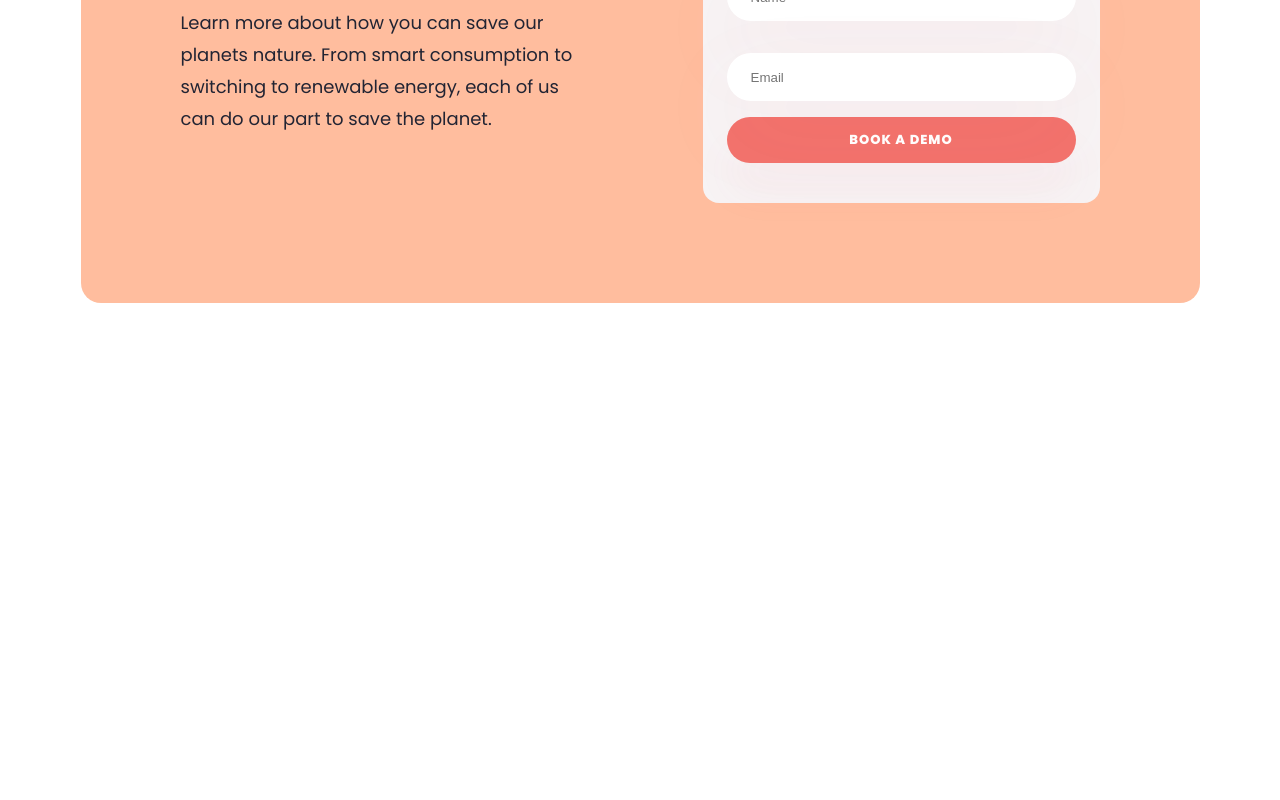
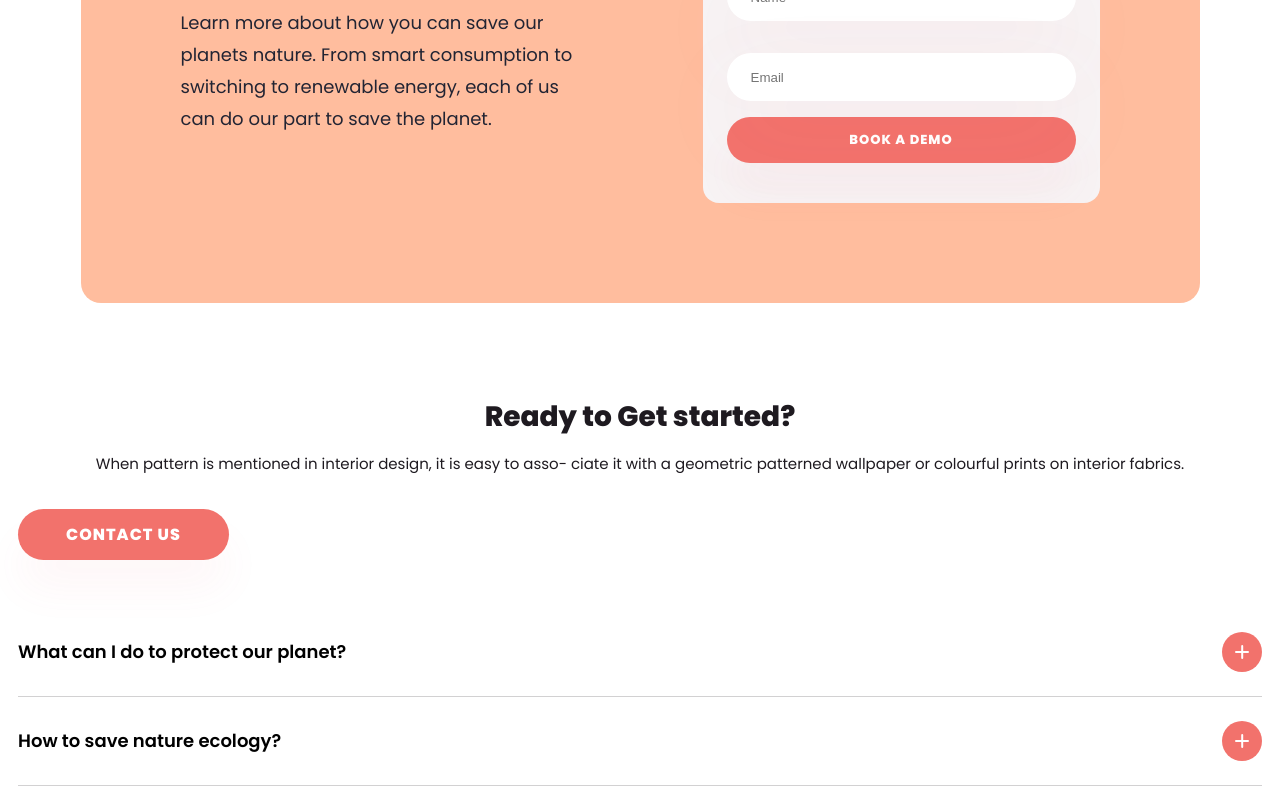
Before and after one commit to onethps/testing-hololabs, a React (Create React App) app: page / in a window 1280 px wide. Shown: the part 1966-2766 px from the top of the page. Before the commit the page ends 2269 px from the top, so only its background shows below. Built offline with nearby package versions, Linux system fonts and the light colour scheme.

Commit message:
✨ feat(contact section):
added contact section

```diff
--- a/src/_app.tsx
+++ b/src/_app.tsx
@@ -1,5 +1,6 @@
 import React from 'react';
 
+import { ContactUs } from './sections/ContactUs/ContactUs';
 import { Header } from './sections/Header/Header';
 import { Hero } from './sections/Hero/Hero';
 import { LogIn } from './sections/LogIn/LogIn';
@@ -12,6 +13,7 @@ const App = () => {
       <Hero />
       <Team />
       <LogIn />
+      <ContactUs />
     </main>
   );
 };
--- a/src/components/Button/Button.module.scss
+++ b/src/components/Button/Button.module.scss
@@ -8,6 +8,8 @@
     box-shadow: 0px 30px 40px rgba(240, 101, 126, 0.05);
     border-radius: 40px;
     font-weight: 700;
+    font-family: "Poppins", sans-serif;
+    letter-spacing: 1px;
 
     @include media(mobile) {
         padding: 13px 48px;
--- /dev/null
+++ b/src/components/Collapse/Collapse.Props.ts
@@ -0,0 +1,6 @@
+import React, { HTMLAttributes } from 'react';
+
+export interface CollapseProps extends HTMLAttributes<HTMLDivElement> {
+  children: React.ReactNode;
+  open: boolean;
+}
--- /dev/null
+++ b/src/components/Collapse/Collapse.module.scss
@@ -0,0 +1,9 @@
+@import "../../styles/variables.scss";
+@import "../../styles/media.scss";
+
+.root {
+    overflow: hidden;
+    transition-property: max-height;
+    transition-timing-function: cubic-bezier(0.4, 0, 0.2, 1);
+    transition-duration: 150ms;
+}
--- /dev/null
+++ b/src/components/Collapse/Collapse.tsx
@@ -0,0 +1,32 @@
+import React from 'react';
+
+import styles from './Collapse.module.scss';
+import { CollapseProps } from './Collapse.Props';
+
+export const Collapse: React.FC<CollapseProps> = ({
+  children,
+  open,
+  className,
+  ...props
+}) => {
+  const [setHeight, setHeightState] = React.useState<string>('0px');
+
+  const ref = React.useRef<HTMLDivElement | null>(null);
+
+  React.useEffect(() => {
+    if (ref.current) {
+      setHeightState(!open ? '0px' : `${ref.current.scrollHeight}px`);
+    }
+  }, [open]);
+
+  return (
+    <div
+      {...props}
+      ref={ref}
+      style={{ maxHeight: `${setHeight}` }}
+      className={`${styles.root} ${className} `}
+    >
+      <div>{children}</div>
+    </div>
+  );
+};
--- /dev/null
+++ b/src/sections/ContactUs/ContactUs.module.scss
@@ -0,0 +1,103 @@
+@import "../../styles/variables.scss";
+@import "../../styles/media.scss";
+
+.root {
+    margin: 100px 0;
+    padding: 0 18px;
+
+    & .wrapper {
+        display: flex;
+        flex-direction: column;
+        align-items: center;
+
+        & .title {
+            font-size: 28px;
+            font-weight: 700;
+        }
+
+        & .description {
+            margin-top: 20px;
+            font-size: 15px;
+            line-height: 175%;
+        }
+
+        & .contactButton {
+            align-self: flex-start;
+            margin-top: 32px;
+            text-transform: uppercase;
+        }
+
+        & .faqBox {
+            margin-top: 48px;
+
+            & .faqItem {
+                border-bottom: 1px solid rgba(30, 26, 32, 0.2);
+                -webkit-background-clip: padding-box; /* for Safari */
+                background-clip: padding-box;
+                padding: 24px 0;
+
+                &:last-child {
+                    // opacity: 0.2;
+                    border-bottom: 1px solid rgba(30, 26, 32, 0.2);
+                    -webkit-background-clip: padding-box; /* for Safari */
+                    background-clip: padding-box;
+                }
+
+                //header collapse
+                & button {
+                    width: 100%;
+                    border: none;
+                    background: none;
+                    //text collapse header
+                    & span {
+                        font-weight: 600;
+                        font-size: 18px;
+                        line-height: 24px;
+                        font-family: "Poppins";
+                        font-style: normal;
+                    }
+
+                    & .headerButton {
+                        display: flex;
+                        justify-content: space-between;
+                        align-items: center;
+
+                        & .buttonWrapper {
+                            background: $bgButtonPrimary;
+                            width: 40px;
+                            height: 40px;
+                            border-radius: 50%;
+                            display: flex;
+                            align-items: center;
+                            justify-content: center;
+                            position: relative;
+
+                            & .plus {
+                                transition: 0.5s all;
+                                transition-property: transform;
+                                transition-timing-function: cubic-bezier(0.4, 0, 0.2, 1);
+                                transition-duration: 150ms;
+                            }
+
+                            & .minus {
+                                transform: rotate(180deg);
+                                transition: 0.5s all;
+                                transition-property: transform;
+                                transition-timing-function: cubic-bezier(0.4, 0, 0.2, 1);
+                                transition-duration: 150ms;
+                            }
+                        }
+                    }
+                }
+
+                // collapse content
+                & .collapseText {
+                    font-weight: 400;
+                    font-size: 15px;
+                    line-height: 25px;
+                    padding: 16px 0;
+                }
+            }
+        }
+    }
+}
--- /dev/null
+++ b/src/sections/ContactUs/ContactUs.tsx
@@ -0,0 +1,74 @@
+import React from 'react';
+
+import minus from '../../assets/minus.svg';
+import plus from '../../assets/plus.svg';
+import { Button } from '../../components/Button/Button';
+import { Collapse } from '../../components/Collapse/Collapse';
+
+import styles from './ContactUs.module.scss';
+
+export const ContactUs = () => {
+  const [openId, setOpenId] = React.useState<string | null>(null);
+
+  const handleClick = (id: string): void => {
+    if (openId === id) {
+      setOpenId(null);
+
+      return;
+    }
+
+    setOpenId(id);
+  };
+
+  const faqText = [
+    {
+      id: '1',
+      title: 'What can I do to protect our planet?',
+      text: 'Not to make an open fire in nature and to clean up litter; not to pollute open water bodies; to switch to alternative energy sources; to reduce the use of non-renewable resources',
+    },
+    {
+      id: '2',
+      title: 'How to save nature ecology?',
+      text: 'Not to make an open fire in nature and to clean up litter; not to pollute open water bodies; to switch to alternative energy sources; to reduce the use of non-renewable resources',
+    },
+  ];
+
+  return (
+    <section className={styles.root}>
+      <div className={styles.wrapper}>
+        <h3 className={styles.title}>Ready to Get started?</h3>
+        <p className={styles.description}>
+          When pattern is mentioned in interior design, it is easy to asso- ciate it with
+          a geometric patterned wallpaper or colourful prints on interior fabrics.
+        </p>
+        <Button variant="primary" className={styles.contactButton}>
+          Contact us
+        </Button>
+
+        <div className={styles.faqBox}>
+          {faqText.map(({ title, id, text }) => {
+            return (
+              <div className={styles.faqItem} key={id}>
+                <button type="button" onClick={() => handleClick(id)}>
+                  <div className={styles.headerButton}>
+                    <span>{title}</span>
+                    <div className={styles.buttonWrapper}>
+                      {openId === id ? (
+                        <img alt="minus" className={styles.minus} src={minus} />
+                      ) : (
+                        <img alt="plus" className={styles.plus} src={plus} />
+                      )}
+                    </div>
+                  </div>
+                </button>
+                <Collapse open={openId === id}>
+                  <p className={styles.collapseText}>{text}</p>
+                </Collapse>
+              </div>
+            );
+          })}
+        </div>
+      </div>
+    </section>
+  );
+};
--- a/src/styles/globals.scss
+++ b/src/styles/globals.scss
@@ -8,7 +8,7 @@
 
 html,
 body {
-    font-family: 'Poppins', sans-serif;
-    color: black;
-    font-size: 16px;
+  font-family: "Poppins", sans-serif;
+  color: #1e1a20;
+  font-size: 16px;
 }
```
Also changed, not shown: src/assets/minus.svg (added), src/assets/plus.svg (added).
